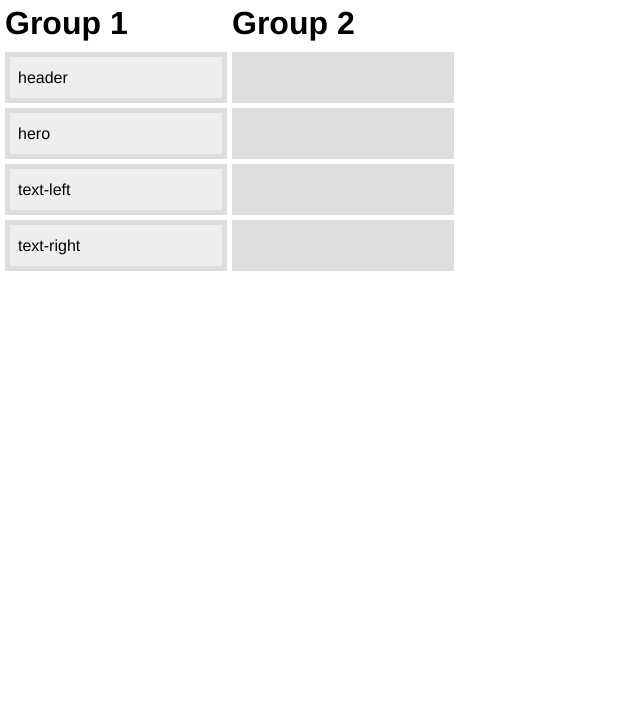
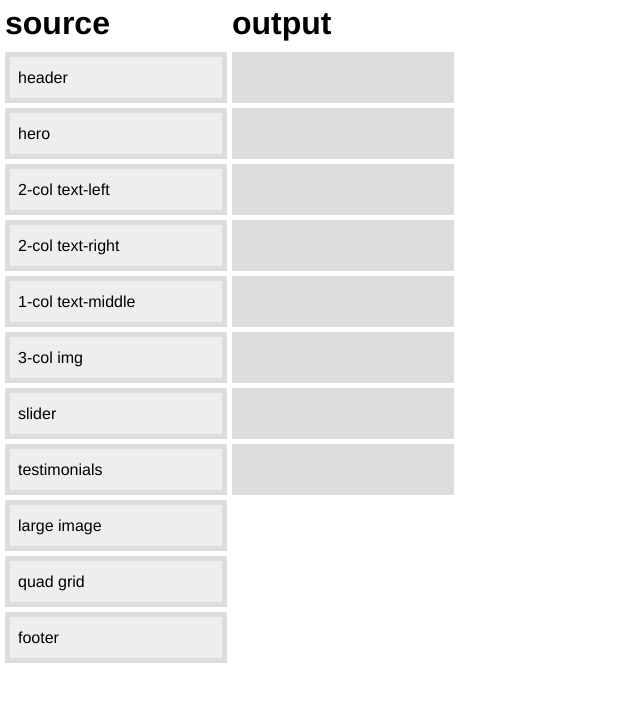
Before and after one commit to jeffreysbrother/landing-page-generator, a plain HTML site: page draggable-and-droppable.html in a window 1280 px wide. Shown: the whole page, without its empty margins (0-640 px from the left). Drawn offline with nearby package versions, Linux system fonts and the light colour scheme.

Commit message:
add more template blocks

```diff
--- a/draggable-and-droppable.html
+++ b/draggable-and-droppable.html
@@ -17,19 +17,30 @@
 
 
     <div class="group">
-      <h1>Group 1</h1>
+      <h1>source</h1>
       <ul class="parent">
           <li class="droppable"><span class="draggable">header</span></li>
           <li class="droppable"><span class="draggable">hero</span></li>
-          <li class="droppable"><span class="draggable">text-left</span></li>
-          <li class="droppable"><span class="draggable">text-right</span></li>
+          <li class="droppable"><span class="draggable">2-col text-left</span></li>
+          <li class="droppable"><span class="draggable">2-col text-right</span></li>
+					<li class="droppable"><span class="draggable">1-col text-middle</span></li>
+					<li class="droppable"><span class="draggable">3-col img</span></li>
+					<li class="droppable"><span class="draggable">slider</span></li>
+					<li class="droppable"><span class="draggable">testimonials</span></li>
+					<li class="droppable"><span class="draggable">large image</span></li>
+					<li class="droppable"><span class="draggable">quad grid</span></li>
+					<li class="droppable"><span class="draggable">footer</span></li>
       </ul>
     </div>
 
     <div class="group">
-      <h1>Group 2</h1>
+      <h1>output</h1>
       <ul class="parent">
           <li class="droppable"></li>
+          <li class="droppable"></li>
+          <li class="droppable"></li>
+          <li class="droppable"></li>
+					<li class="droppable"></li>
           <li class="droppable"></li>
           <li class="droppable"></li>
           <li class="droppable"></li>
```
